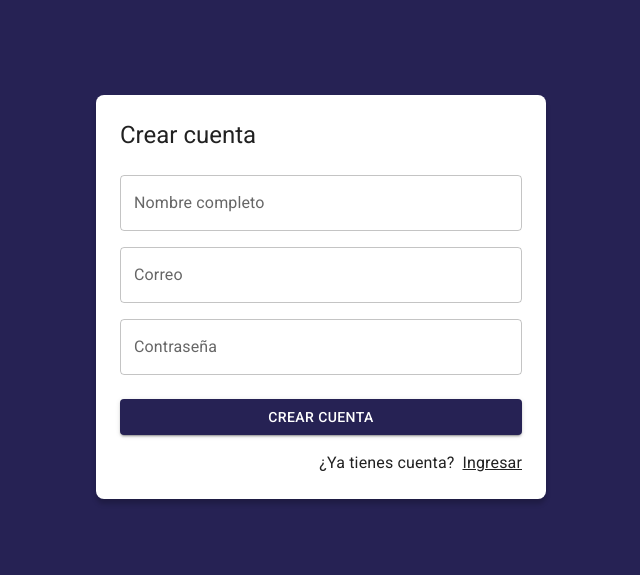
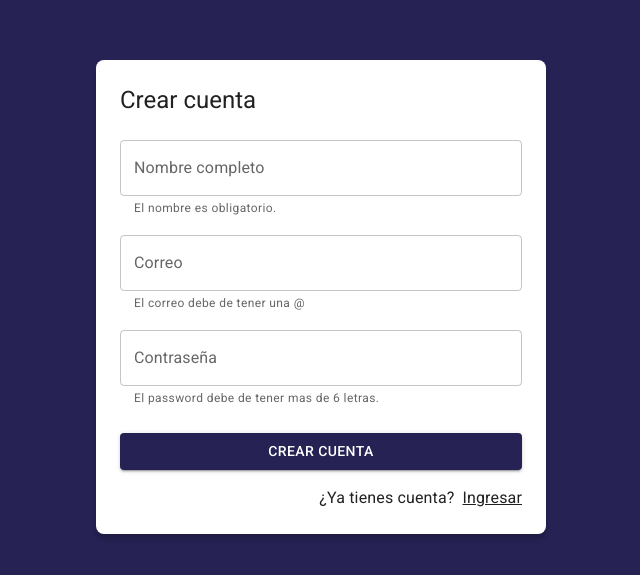
Before and after one commit to rallax-exe/jorunal-app-react-mui, a React (Vite) app: page /auth/register in a window 1280 px wide. Shown: the part 103-678 px from the top of the page, without its empty margins (319-959 px from the left). Built offline with nearby package versions, Linux system fonts and the light colour scheme.

Commit message:
Se agrega la funcionalidad de poder iniciar sesion con correo y contrasenia, usando firebase

```diff
--- a/src/auth/pages/RegisterPage.jsx
+++ b/src/auth/pages/RegisterPage.jsx
@@ -1,13 +1,70 @@
+import { useMemo, useState } from 'react';
+import { useDispatch, useSelector } from 'react-redux';
 import { Link as RouterLink } from 'react-router-dom';
-import { Button, Grid, Link, TextField, Typography } from '@mui/material';
+import { Alert, Button, Grid, Link, TextField, Typography } from '@mui/material';
 import { AuthLayout } from '../layout/AuthLayout';
+import { useForm } from '../../hooks/useForm';
+
+import { startCreatingUserWithEmailPassword } from '../../store/auth';
+
+
+
+
+//Objeto personalizado de validaciones (tuplas)
+const formValidations = {
+  email: [ (value) => value.includes('@'), 'El correo debe de tener una @' ],
+  password: [ (value) => value.length >= 6, 'El password debe de tener mas de 6 letras.'],
+  displayName: [ (value) => value.length >= 1, 'El nombre es obligatorio.'],
+}
 
 // Functional component que crear un formulario para el registro de usuarios
 export const RegisterPage = () => {
+
+  const dispatch = useDispatch();
+
+  const [formSubmitted, setFormSubmitted] = useState(false);
+
+  const { status, errorMessage } = useSelector( state => state.auth );
+  const isCheckingAuthentication = useMemo( () => status === 'checking', [status] );
+
+
+  //Un objeto que se lo mandamos a el useForm
+  const formData = {
+    email: '',
+    password: '',
+    displayName: ''
+  }
+
+  //Llamamos el custom hook 'useForm'
+  const {
+    displayName,
+    email,
+    password,
+    onInputChange,
+    formState,
+    isFormValid,
+    emailValid,
+    passwordValid,
+    displayNameValid
+  } = useForm( formData, formValidations );
+
+  const onSubmit = ( event ) =>{
+    //Evitamos que haga un hard reload cuando envia el formulario
+    event.preventDefault();
+    setFormSubmitted( true );
+
+    if ( !isFormValid ) return;
+
+    dispatch( startCreatingUserWithEmailPassword( formState ) );
+
+  }
+
+
   return (
 
     <AuthLayout title="Crear cuenta">
-      <form>
+
+      <form onSubmit={ onSubmit }>
         <Grid container>
 
           <Grid item xs={ 12 } sx={{ mt: 2 }}>
@@ -16,6 +73,11 @@ export const RegisterPage = () => {
               type="text"
               placeholder="Nombre completo"
               fullWidth
+              name="displayName"
+              value={ displayName }
+              onChange={ onInputChange }
+              error={ !!displayNameValid && formSubmitted }
+              helperText={ displayNameValid }
             />
           </Grid>
 
@@ -25,6 +87,11 @@ export const RegisterPage = () => {
               type="email"
               placeholder="correo@google.com"
               fullWidth
+              name="email"
+              value={ email }
+              onChange={ onInputChange }
+              error={ !!emailValid && formSubmitted }
+              helperText={ emailValid }
             />
           </Grid>
 
@@ -34,15 +101,34 @@ export const RegisterPage = () => {
               type="password"
               placeholder="Contraseña"
               fullWidth
+              name="password"
+              value={ password }
+              onChange={ onInputChange }
+              error={ !!passwordValid && formSubmitted }
+              helperText={ passwordValid }
             />
           </Grid>
 
           <Grid container spacing={ 2 } sx={{ mb: 2, mt: 1 }}>
+
+            <Grid
+              item xs={ 12 }
+              display={ !!errorMessage ? '' : 'none' }
+            >
+              <Alert severity='error'>{ errorMessage }</Alert>
+            </Grid>
+
             <Grid item xs={ 12 }>
-              <Button variant="contained" fullWidth>
+              <Button
+                disabled={ isCheckingAuthentication }
+                type="submit"
+                variant="contained"
+                fullWidth
+              >
                 Crear cuenta
               </Button>
             </Grid>
+
           </Grid>
 
           <Grid container direction="row" justifyContent="end">
--- a/src/firebase/providers.js
+++ b/src/firebase/providers.js
@@ -1,4 +1,4 @@
-import { GoogleAuthProvider, signInWithPopup } from 'firebase/auth';
+import { createUserWithEmailAndPassword, GoogleAuthProvider, signInWithPopup, updateProfile } from 'firebase/auth';
 import { FirebaseAuth } from './config';
 
 
@@ -41,3 +41,28 @@ export const signInWithGoogle = async() => {
     }
 
 }
+
+
+export const registerUserWithEmailPassword = async( { email, password, displayName } ) =>{
+    try {
+
+        const resp = await createUserWithEmailAndPassword( FirebaseAuth, email, password );
+        const { uid, photoURL } = resp.user;
+        console.log( resp );
+
+        await updateProfile( FirebaseAuth.currentUser, { displayName } );
+
+        return {
+
+            ok: true,
+            uid, photoURL, email, displayName
+
+        }
+
+    } catch (error) {
+
+        //console.log(error);
+        return{ ok: false, errorMessage: error.message }
+
+    }
+}
--- a/src/hooks/useForm.js
+++ b/src/hooks/useForm.js
@@ -1,9 +1,36 @@
-import { useState } from 'react';
+import { useState, useEffect, useMemo } from 'react';
 
-export const useForm = ( initialForm = {} ) => {
+export const useForm = ( initialForm = {}, formValidations = {} ) => {
 
     const [ formState, setFormState ] = useState( initialForm );
+    const [ formValidation, setFormValidation ] = useState({});
 
+    //Se dispara cada vez que el formState cambia
+    useEffect(() => {
+
+        createValidators();
+
+    }, [ formState ]);
+
+    //Se ejecuta si cambia el formState
+    const isFormValid = useMemo( () => {
+
+        //Recorre las llaves del formValue para preguntar si tiene alguna propiedad null
+        for (const formValue of Object.keys( formValidation )) {
+            //Si la propiedad formValue (email, password, etc)
+            if( formValidation[formValue] !== null ) return false;
+        }
+
+        return true;
+    }, [ formValidation ]);
+
+
+    /*
+        Actualiza el estado de cada uno de los campos del form,
+        con computed property inserta los nuevos caracteres
+        escritos por el usuario en el campo donde se este
+        capturando.
+    */
     const onInputChange = ({ target }) => {
         const { name, value } = target;
         setFormState({
@@ -12,14 +39,50 @@ export const useForm = ( initialForm = {} ) => {
         });
     }
 
+    //Limpia el form, lo regresa a su estado incial
     const onResetForm = () => {
         setFormState( initialForm );
     }
 
+    /*
+        Funcion para saber si los campos capturados
+        por el usuario esta correctamente escritos.
+    */
+    const createValidators = () => {
+
+        const formCheckValues = {};
+
+        //Recorre todas las llaves del formValidations
+        for (const formField of Object.keys( formValidations )) {
+            const [ fn, errorMessage ] = formValidations[ formField ];
+
+            /*
+                Esto funciona como una comp property
+                Lo que esta haciendo es concatenar a formField el String 'Valid'
+                quedando 'emailValid' como ejemplo.
+
+                Despues pregunta a la propiedad formField si tiene algun campo null
+                si lo tiene entonces regresa mensaje de error.
+            */
+            formCheckValues[`${ formField }Valid`] = fn( formState[ formField ] ) ? null : errorMessage;
+        }
+
+        //Guarda los 'estados' del formulario en el useState para saber si estan con error o estan bien
+        setFormValidation( formCheckValues );
+    }
+
     return {
+        //Regresamos todas las props del formState
         ...formState,
+        //Se regresa las funciones relacionados con el formState
         formState,
         onInputChange,
         onResetForm,
+
+        //Se regresa todas las props de formValidation
+        ...formValidation,
+        //Se regresan las funciones relacionadas al isFormValid
+        isFormValid
+
     }
 }
--- a/src/store/auth/authSlice.js
+++ b/src/store/auth/authSlice.js
@@ -8,7 +8,7 @@ export const authSlice = createSlice({
         email: null,
         displayName: null,
         photoURL: null,
-        errMessage: null,
+        errorMessage: null,
     },
     reducers: {
         login: (state, { payload } ) => {
@@ -17,7 +17,7 @@ export const authSlice = createSlice({
             state.email       = payload.email;
             state.displayName = payload.displayName;
             state.photoURL    = payload.photoURL;
-            state.errMessage  = null;
+            state.errorMessage  = null;
         },
 
         logout: ( state, { payload } ) => {
@@ -26,7 +26,7 @@ export const authSlice = createSlice({
             state.email       = null;
             state.displayName = null;
             state.photoURL    = null;
-            state.errMessage  = payload.errorMessage;
+            state.errorMessage  = payload.errorMessage;
         },
 
         checkingCredentials: ( state ) => {
--- a/src/store/auth/thunks.js
+++ b/src/store/auth/thunks.js
@@ -1,4 +1,4 @@
-import { signInWithGoogle } from '../../firebase/providers';
+import { registerUserWithEmailPassword, signInWithGoogle } from '../../firebase/providers';
 import { checkingCredentials, login, logout } from './';
 
 export const checkingAuthentication = ( email, password ) => {
@@ -40,3 +40,17 @@ export const startGoogleSignIn = ( email, password ) => {
 
     }
 };
+
+export const startCreatingUserWithEmailPassword = ({ email, password, displayName }) => {
+
+    return async( dispatch ) => {
+        dispatch( checkingCredentials() );
+
+        const { ok, uid, photoURL, errorMessage } = await registerUserWithEmailPassword( { email, password, displayName } );
+        if ( !ok ) return dispatch( logout( {errorMessage} ) );
+
+        dispatch( login({ uid, displayName, email, photoURL }));
+
+    }
+
+}
```
